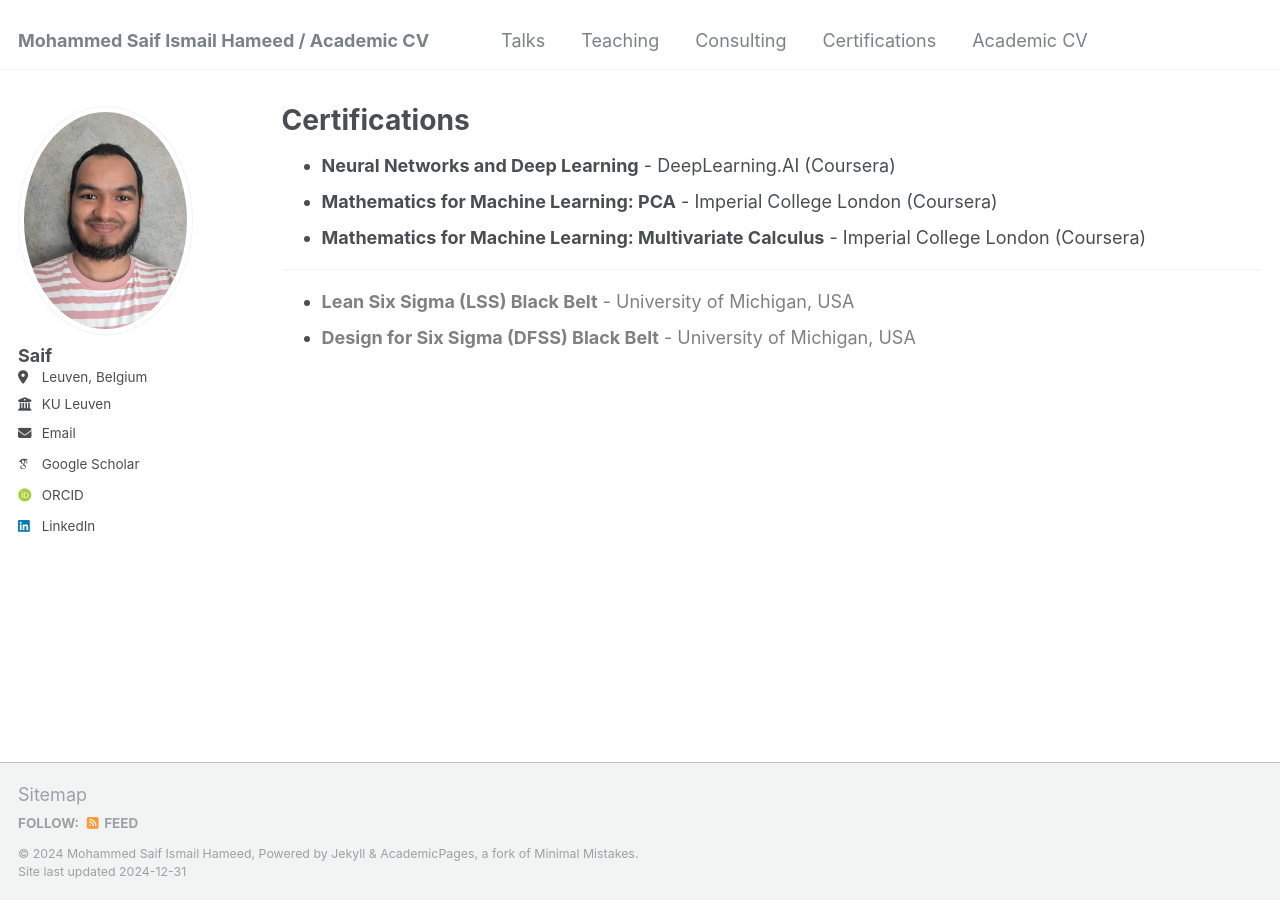
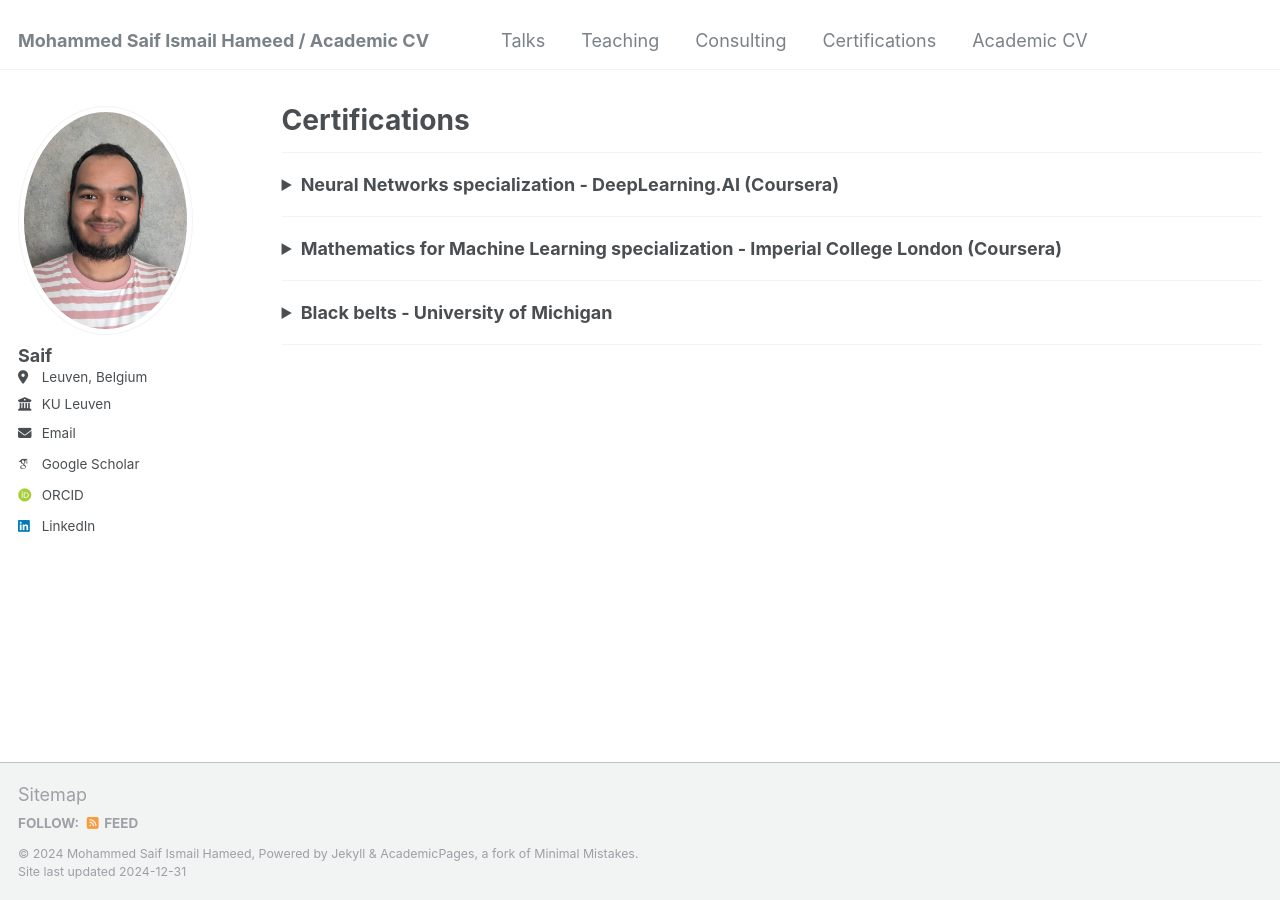
Before and after one commit to saif-ismail/saif-ismail.github.io, a Jekyll site: the page built from _pages/certifications.md, in a window 1280 px wide. Built offline with Jekyll 4.4.1, drawn with Linux system fonts in a browser that asks for light colours; some web fonts are replaced.

Commit message:
add london talk and new dl course

```diff
--- a/_pages/certifications.md
+++ b/_pages/certifications.md
@@ -5,11 +5,28 @@
 author_profile: true
 ---
 
-* **Neural Networks and Deep Learning** - DeepLearning.AI (Coursera) <!---(December 2024.)--->
-* **Mathematics for Machine Learning: PCA** - Imperial College London (Coursera) <!---(December 2023.)--->
-* **Mathematics for Machine Learning: Multivariate Calculus** - Imperial College London (Coursera) <!---November 2023.--->
+---
+
+<details>
+  <summary><strong>Neural Networks specialization - DeepLearning.AI (Coursera)</strong></summary>
+  * Course 2: Improving Deep Neural Networks: Hyperparameter Tuning, Regularization and Optimization <br><!---(December 2024.)--->
+  * Course 1: Neural Networks and Deep Learning <br><!---(December 2024.)--->
+</details>
 
 ----
 
-* <span style="color:gray">**Lean Six Sigma (LSS) Black Belt** - University of Michigan, USA <!---(February 2018.---></span>
-* <span style="color:gray">**Design for Six Sigma (DFSS) Black Belt** - University of Michigan, USA <!---(September 2017.---></span>
+<details>
+  <summary><strong>Mathematics for Machine Learning specialization - Imperial College London (Coursera)</strong></summary>
+  * Course 2: Multivariate Calculus <br><!---November 2023.--->
+  * Course 3: PCA <br><!---(December 2023.)--->
+</details>
+
+----
+
+<details>
+  <summary><strong>Black belts - University of Michigan</strong></summary>
+  * Lean Six Sigma (LSS) <br><!---November 2023.--->
+  * Design for Six Sigma (DFSS) <br><!---(December 2023.)--->
+</details>
+
+----
--- a/markdown_generator/talks.tsv
+++ b/markdown_generator/talks.tsv
@@ -5,6 +5,7 @@
 Multi-criteria evaluation and selection of experimental designs from a catalog	Talk	talk-4	Fall Technical Conference (FTC)	2023-10-06	"Raleigh, NC, USA"	https://falltechnicalconference.org/2023-abstracts/#6A1
 Optimal experimental design when not all tests are equally expensive	Talk	talk-5	European Network for Business and Industrial Statistics (ENBIS)	2024-09-17	"Leuven, Belgium"	https://conferences.enbis.org/event/34/contributions/800/
 Minimally aliased D- and A-optimal main-effects designs	Talk	talk-6	Fall Technical Conference (FTC)	2024-10-09	"Nashville, TN, USA"	https://falltechnicalconference.org/2024-abstracts/#2A1
+A complete catalog of D- and A-optimal designs with up to 20 runs	Talk	talk-7	CFE-CMStatistics-2024	2024-12-14	"London, UK"	https://www.cmstatistics.org/RegistrationsV2/CFECMStatistics2024/viewSubmission.php?in=913&token=87sn655p4n99s1571r49s2n7pr246rop
 D- and A- optimal main effects designs for screening experiments	Seminar	sem-1	KU Leuven	2022-12-06	"Leuven, Belgium"	http://www.experimental-design.eu/doe-it/
 A study of design-based model selection methods	Seminar	sem-2	KU Leuven	2020-04-24	"Leuven, Belgium"	http://www.experimental-design.eu/doe-it/
 Finding the Optimal Cocktail	Seminar	sem-3	KU Leuven	2019-09-24	"Leuven, Belgium"	http://www.experimental-design.eu/doe-it/
```
Also changed, not shown: _pages/about.md (+11 -1 lines), _talks/2024-12-14-talk-7.md (added, +11 -0 lines), 2 other files.
